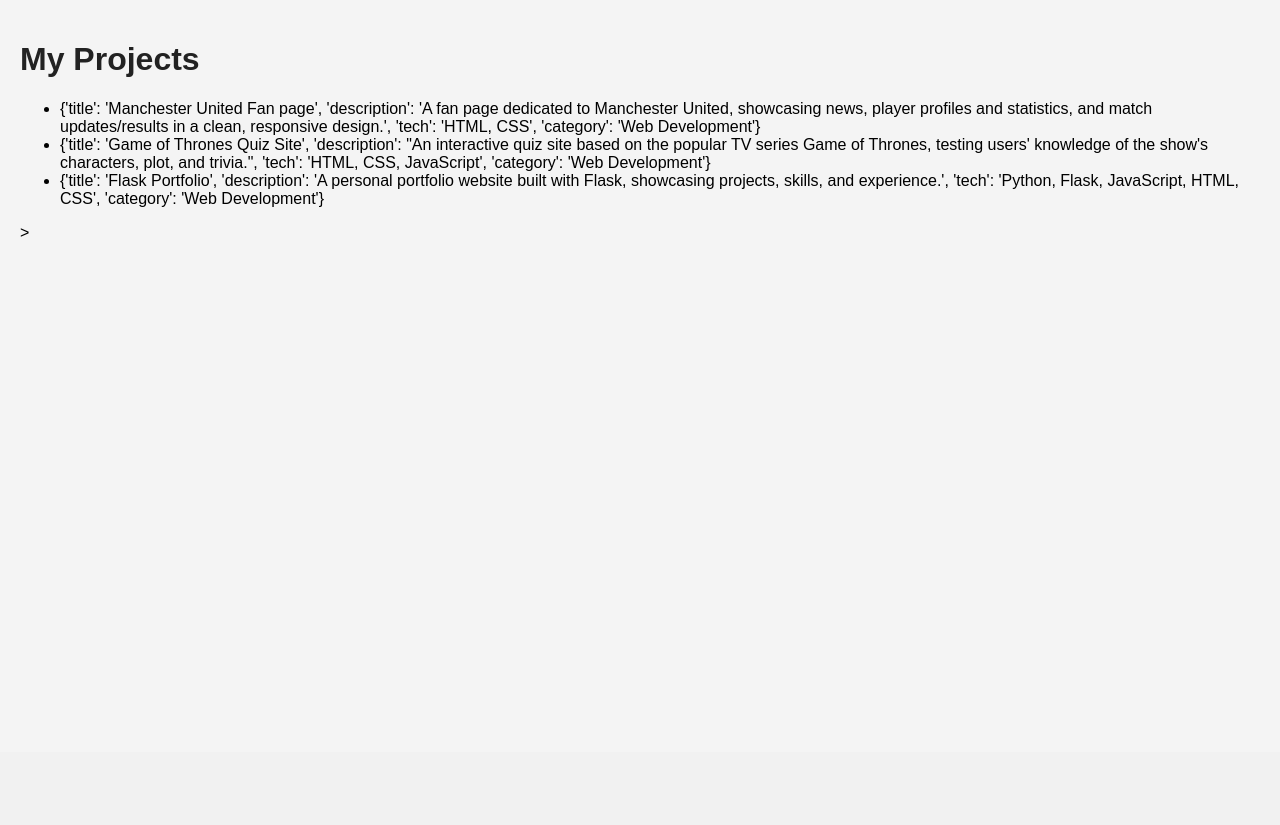
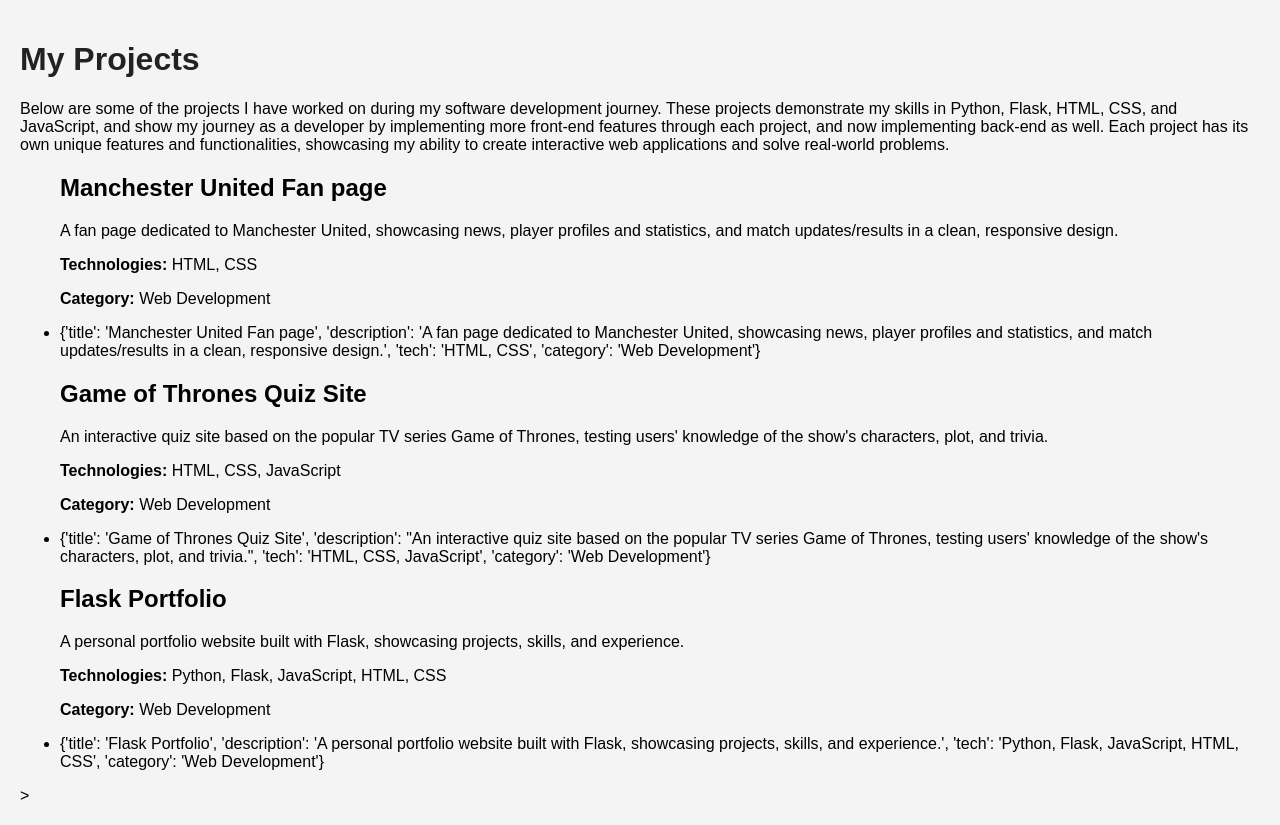
Before and after one commit to mdpos95-tech/flask-portfolio, a Flask app: page /projects in a window 1280 px wide. Shown: the part 48-873 px from the top of the page. Before the commit the page ends 285 px from the top, so only its background shows below. Run offline with Flask 3, Linux system fonts and the light colour scheme.

Commit message:
Added content in projects.html

```diff
--- a/templates/projects.html
+++ b/templates/projects.html
@@ -1,9 +1,25 @@
 {% extends "base.html" %}`
 {% block content %}
 <h1>My Projects</h1>
+
+<p>
+    Below are some of the projects I have worked on during my software development journey. These projects demonstrate
+    my skills in Python, Flask, HTML, CSS, and JavaScript, and show my journey as a developer by implementing more
+    front-end features through each project, and now implementing back-end as well. Each project has its own unique
+    features and functionalities, showcasing my ability to create interactive web applications and solve real-world problems.
+</p>
+
 <ul>
     {% for project in projects %}
-        <li>{{ project }}</li>
+    <div class="project-card">
+
+        <h2>{{ project.title }}</h2>
+        <p>{{ project.description }}</p>
+        <p><strong>Technologies:</strong> {{ project.tech }}</p>
+        <p><strong>Category:</strong> {{ project.category }}</p>
+
+    </div>
+    <li>{{ project }}</li>
     {% endfor %}
 </ul>>
 {% endblock %}
```
